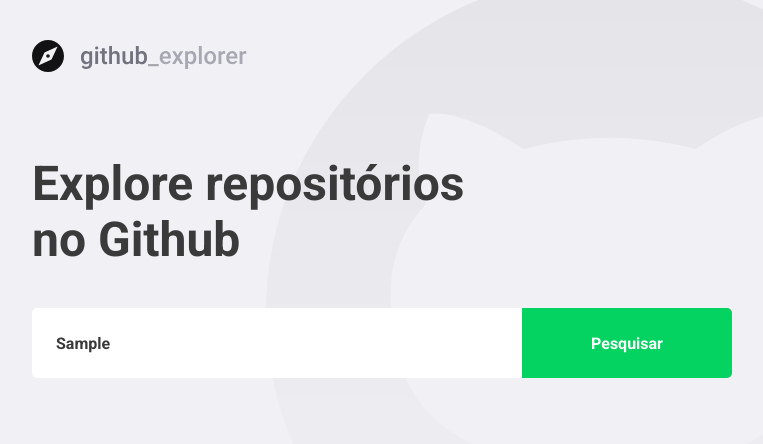
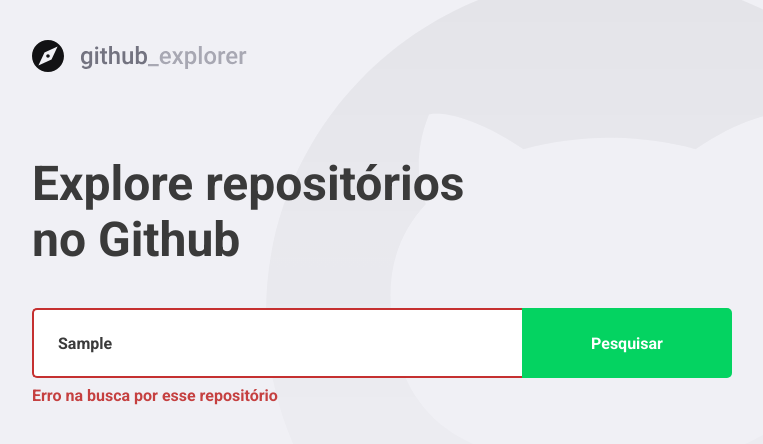
Before and after one commit to RonaldoAntonucci/Github-Explorer, a React (Create React App) app: page / in a window 1280 px wide. Both pictures are taken after typing "Sample" into the empty fields and a click on the button "Pesquisar". Shown: the top 444 px of the page, without its empty margins (148-911 px from the left). Built offline with nearby package versions, Linux system fonts and the light colour scheme; no server answers.

Commit message:
lidando com erros

```diff
--- a/src/pages/Dashboard/index.tsx
+++ b/src/pages/Dashboard/index.tsx
@@ -5,7 +5,7 @@ import api from '../../services/api';
 
 import logoImg from '../../assets/logo.svg';
 
-import { Title, Form, Repositories } from './styles';
+import { Title, Form, Repositories, Error } from './styles';
 
 interface Repository {
   full_name: string;
@@ -18,18 +18,29 @@ interface Repository {
 
 const Dashboard: React.FC = () => {
   const [repositories, setRepositories] = useState<Repository[]>([]);
+  const [inputError, setInputError] = useState('');
   const [newRepo, setNewRepo] = useState('');
 
   const handleAddRepository = useCallback(
     async (event: FormEvent<HTMLFormElement>): Promise<void> => {
       event.preventDefault();
 
-      const response = await api.get<Repository>(`/repos/${newRepo}`);
+      if (!newRepo) {
+        setInputError('Digite autor/nome do repositório');
+        return;
+      }
 
-      const repository = response.data;
+      try {
+        const response = await api.get<Repository>(`/repos/${newRepo}`);
 
-      setRepositories([...repositories, repository]);
-      setNewRepo('');
+        const repository = response.data;
+
+        setRepositories([...repositories, repository]);
+        setNewRepo('');
+        setInputError('');
+      } catch (err) {
+        setInputError('Erro na busca por esse repositório');
+      }
     },
     [newRepo, repositories],
   );
@@ -39,7 +50,7 @@ const Dashboard: React.FC = () => {
       <img src={logoImg} alt="Github Explorer" />
       <Title>Explore repositórios no Github</Title>
 
-      <Form onSubmit={handleAddRepository}>
+      <Form onSubmit={handleAddRepository} hasError={!!inputError}>
         <input
           value={newRepo}
           onChange={(e) => setNewRepo(e.target.value)}
@@ -47,6 +58,8 @@ const Dashboard: React.FC = () => {
         />
         <button type="submit">Pesquisar</button>
       </Form>
+
+      {inputError && <Error>{inputError}</Error>}
 
       <Repositories>
         {repositories.map((repository) => (
--- a/src/pages/Dashboard/styles.ts
+++ b/src/pages/Dashboard/styles.ts
@@ -1,5 +1,9 @@
-import styled from 'styled-components';
+import styled, { css } from 'styled-components';
 import { shade } from 'polished';
+
+interface FormProps {
+  hasError: boolean;
+}
 
 export const Title = styled.h1`
   font-size: 48px;
@@ -10,7 +14,7 @@ export const Title = styled.h1`
   margin-top: 80px;
 `;
 
-export const Form = styled.form`
+export const Form = styled.form<FormProps>`
   margin-top: 40px;
   max-width: 700px;
 
@@ -20,9 +24,16 @@ export const Form = styled.form`
     flex: 1;
     height: 70px;
     padding: 0 24px;
-    border: 0;
     border-radius: 5px 0 0 5px;
     color: #3a3a3a;
+    border: 2px solid #fff;
+    border-right: 0;
+
+    ${(props) =>
+      props.hasError &&
+      css`
+        border-color: #c53030;
+      `}
 
     &::placeholder {
       color: #a8a8b3;
@@ -43,6 +54,12 @@ export const Form = styled.form`
       background: ${shade(0.2, '#04d361')};
     }
   }
+`;
+
+export const Error = styled.span`
+  display: block;
+  color: #c54040;
+  margin-top: 8px;
 `;
 
 export const Repositories = styled.div`
```
